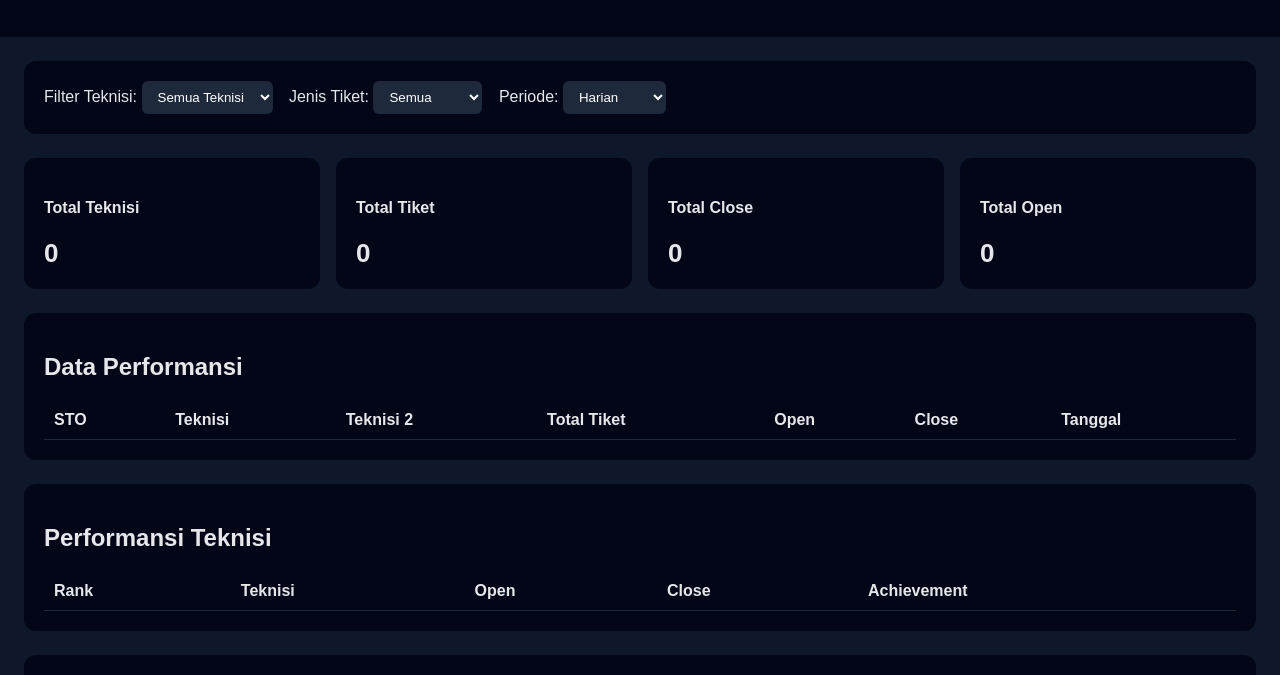
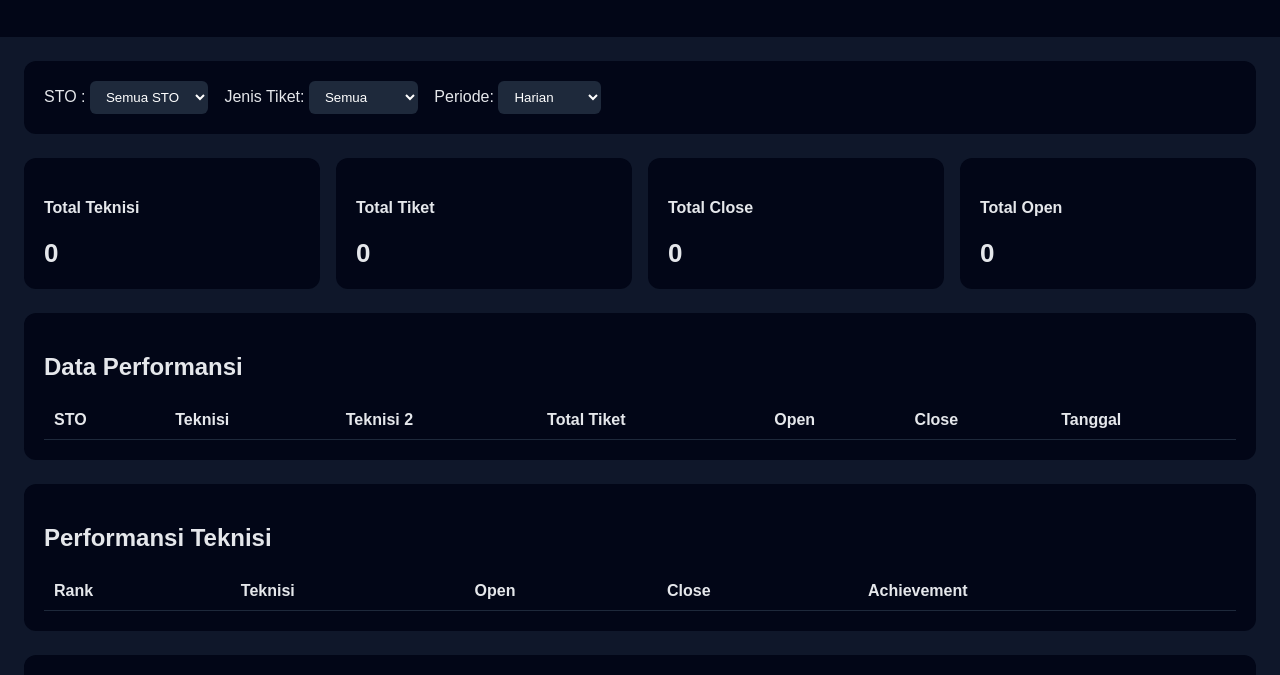
Before and after one commit to PERFORMANSI-TEKNISI/PERFORMANSI-TEKNISI.github.io, a plain HTML site: page index.html in a window 1280 px wide. Shown: the part 125-800 px from the top of the page. Drawn offline with nearby package versions, Linux system fonts and the light colour scheme; no server answers.

Commit message:
Update index.html

```diff
--- a/index.html
+++ b/index.html
@@ -16,9 +16,9 @@
 
   <!-- FILTER -->
   <section class="card">
-    <label>Filter Teknisi:</label>
+    <label>STO :</label>
     <select id="filterTeknisi">
-      <option value="ALL">Semua Teknisi</option>
+      <option value="ALL">Semua STO</option>
     </select>
 
     <label>Jenis Tiket:</label>
```
